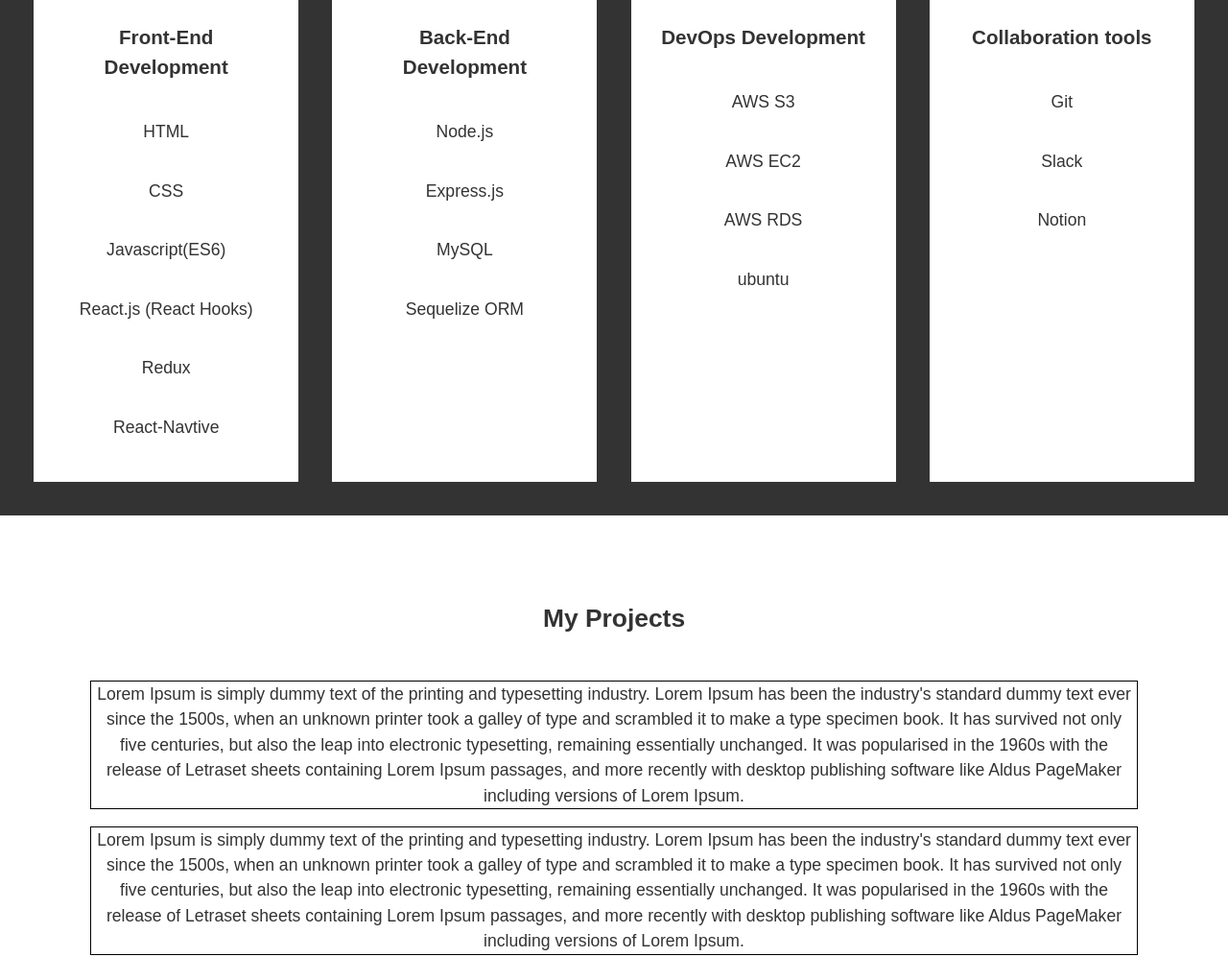
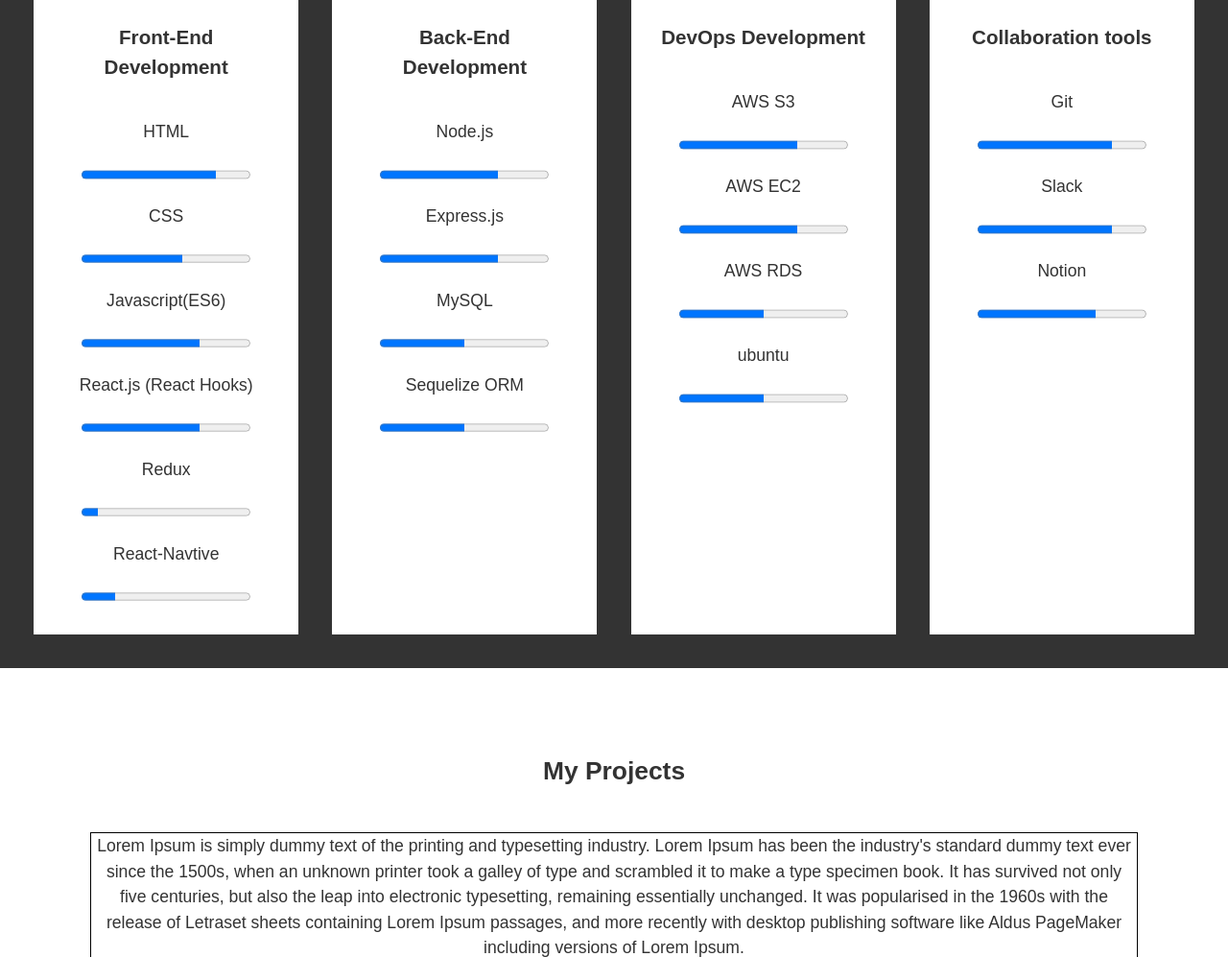
Before and after one commit to bathingape/portfolio, a plain HTML site: page index.html in a window 1280 px wide. Shown: the part 2503-3500 px from the top of the page at 96% size. Drawn offline with nearby package versions, Linux system fonts and the light colour scheme.

Commit message:
update: fadein effect & progress bar

```diff
--- a/index.html
+++ b/index.html
@@ -10,6 +10,25 @@
     <meta property="og:image" content="https://avatars3.githubusercontent.com/u/53068281?s=460&u=02939a1f43eca0a4e7a9950f67a9c6be6b80b067&v=4"/>
 
     <link rel="stylesheet" href="style.css" />
+    <script src="https://code.jquery.com/jquery-2.2.1.min.js"></script>
+    <script>
+    $(document).ready(function() {
+    $(window).scroll( function(){
+        $('.fadein').each( function(i){
+
+            var bottom_of_element = $(this).offset().top
+            var bottom_of_window = $(window).scrollTop() + $(window).height();
+
+            if( bottom_of_window > bottom_of_element ){
+                $(this).animate({'opacity':'1','margin-bottom':'0px'},1000);
+            }
+
+        });
+    });
+});
+
+
+    </script>
     <script type="text/javascript" src="script.js"></script>
 
 
@@ -55,23 +74,23 @@
 
     <!-- Header Showcase -->
 
-    <header id="showcase" class="grid">
+    <header id="showcase" class="grid ">
       <div class="bg-image">  </div>
         <div class="content-wrap">
             <h1>Welcome! <br />bathingape's Portfolio 😀😀  </h1>
             <p>
             꾸준히 성장하고 싶은 개발자입니다. <br />뛰어난 적응력과 창의성으로 주변 사람들에게 귀감이 되고 싶습니다. </p>
-            <a href="#section-b" class="btn">My Skill</a>
+            <a href="#section-b"  class="btn">My Skill</a>
 
         <div>
     </header>
 
     <!-- Main Area -->
-    <main id="main">
+
       <!-- Section A  -->
-      <section id="section-a" class="grid">
+      <section id="section-a" class="grid fadein" >
         <section id="section-a" class="grid"></section>
-        <div class="content-wrap">
+        <div class="content-wrap ">
           <h2 class="content-title">About Me</h2>
           <div class="content-text">
             <div class="self">
@@ -101,10 +120,10 @@
       </section>
 
       <!-- Section B -->
-      <section id="section-b" class="grid">
-        <ul>
+      <section id="section-b" class="grid fadein" >
+        <ul >
           <li>
-            <div class="card">
+            <div class="card hideme">
               <img
                 src="https://images.pexels.com/photos/574077/pexels-photo-574077.jpeg?auto=compress&cs=tinysrgb&h=650&w=940"
                 alt=""
@@ -112,11 +131,18 @@
               <div class="card-content">
                 <h3 class="card-title">Front-End Development</h3>
                 <p>HTML</p>
+                <progress value="80" max="100"></progress>
+                <!-- <div class="css-progressbar-intermediate">intermediate</div> -->
                 <p>CSS</p>
+                <progress value="60" max="100"></progress>
                 <p>Javascript(ES6)</p>
+                <progress value="70" max="100"></progress>
                 <p>React.js (React Hooks)</p>
+                <progress value="70" max="100"></progress>
                 <p>Redux</p>
+                <progress value="10" max="100"></progress>
                 <p>React-Navtive</p>
+                <progress value="20" max="100"></progress>
               </div>
             </div>
           </li>
@@ -129,9 +155,13 @@
               <div class="card-content">
                 <h3 class="card-title">Back-End Development</h3>
                 <p>Node.js</p>
+                <progress value="70" max="100"></progress>
                 <p>Express.js</p>
+                <progress value="70" max="100"></progress>
                 <p>MySQL</p>
+                <progress value="50" max="100"></progress>
                 <p>Sequelize ORM</p>
+                <progress value="50" max="100"></progress>
               </div>
             </div>
           </li>
@@ -144,9 +174,13 @@
               <div class="card-content">
                 <h3 class="card-title">DevOps Development</h3>
                 <p> AWS S3</p>
+                <progress value="70" max="100"></progress>
                 <p>AWS EC2</p>
+                <progress value="70" max="100"></progress>
                 <p> AWS RDS</p>
+                <progress value="50" max="100"></progress>
                 <p>ubuntu</p>
+                <progress value="50" max="100"></progress>
               </div>
             </div>
           </li>
@@ -159,8 +193,11 @@
               <div class="card-content">
                 <h3 class="card-title">Collaboration tools</h3>
                 <p>Git</p>
+                <progress value="80" max="100"></progress>
                 <p>Slack</p>
+                <progress value="80" max="100"></progress>
                 <p>Notion</p>
+                <progress value="70" max="100"></progress>
               </div>
             </div>
           </li>
@@ -168,7 +205,7 @@
       </section>
 
       <!-- Section C  -->
-      <section id="section-c" class="grid">
+      <section id="section-c" class="grid fadein">
         <div class="content-wrap">
           <h2 class="content-title">
             My Projects
@@ -211,7 +248,7 @@
       </section>
 
       <!-- Section D -->
-      <section id="section-d" class="grid">
+      <section id="section-d" class="grid fadein">
         <div class="box">
           <h2 class="content-title">Contact Me</h2>
           <p>
@@ -236,5 +273,6 @@
 
     </footer>
 
+
   </body>
 </html>
--- a/style.css
+++ b/style.css
@@ -54,7 +54,7 @@
 #to-top {
   position: fixed;
   top: 90%;
-  left: 85%;
+  left: 90%;
   width: 2em;
   height: 2em;
 }
@@ -287,3 +287,24 @@
     width: 31%;
   }
 }
+
+/* .css-progressbar-intermediate {
+  width: 80%;
+  animation: progressbar-intermediate 2s ease-out;
+  background-color: #e4c465;
+  color: #e4c465;
+}
+
+@keyframes progressbar-intermediate {
+  0% {
+    width: 0%;
+  }
+  100% {
+    width: 80%;
+  }
+} */
+.fadein {
+  opacity: 0;
+  margin-bottom: -300px;
+  max-width: 100%;
+}
```
